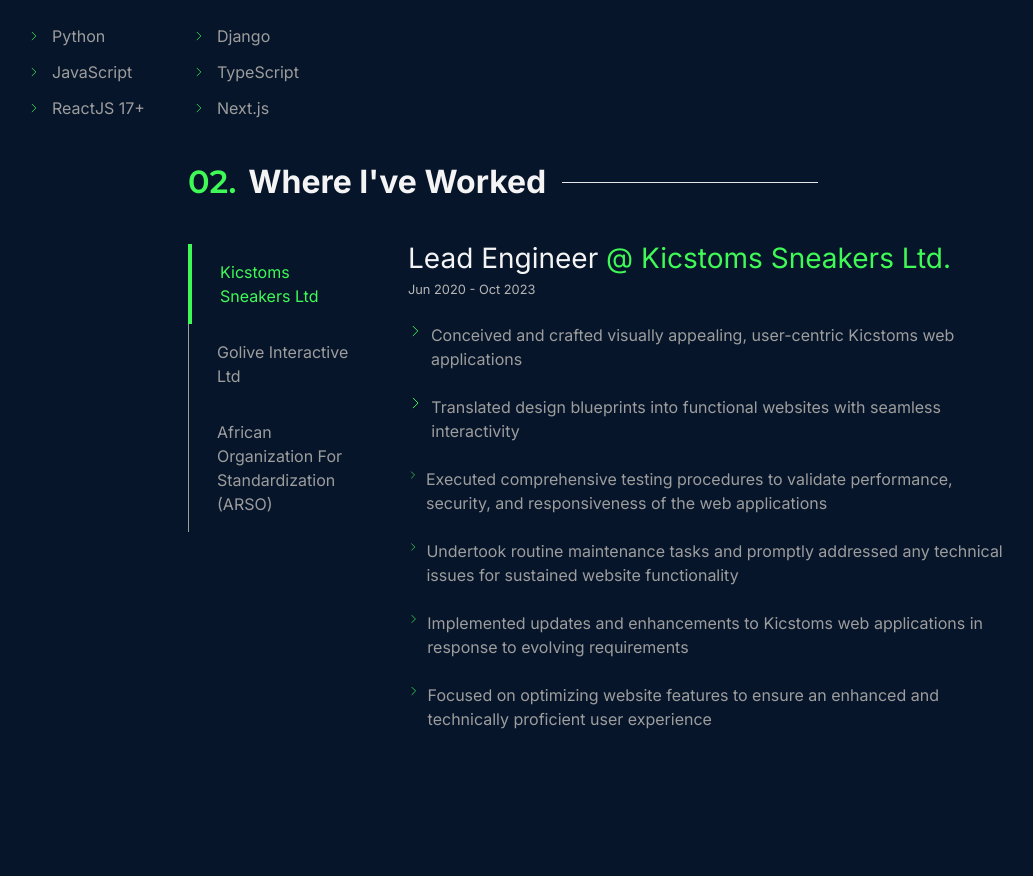
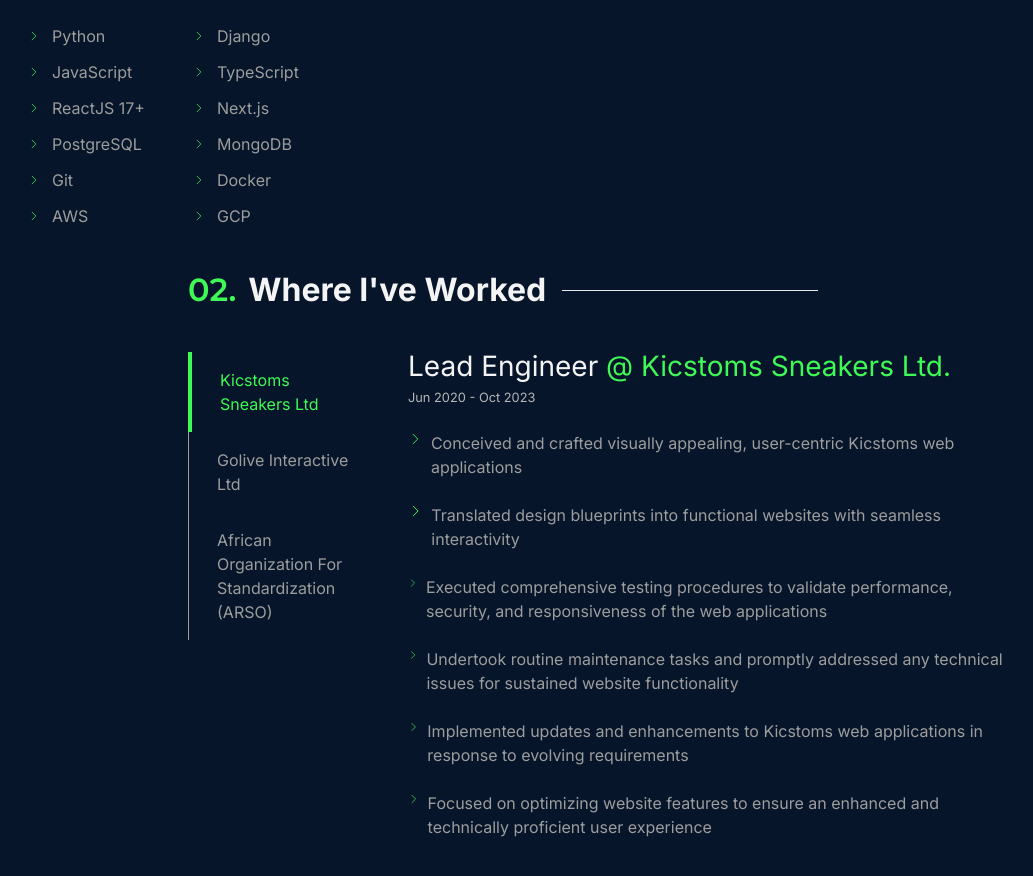
Before and after one commit to Richy-irad/portfolio, a Next.js app: page / in a window 1280 px wide. Shown: the part 1384-2260 px from the top of the page, without its empty margins (132-1165 px from the left). Built offline with nearby package versions, Linux system fonts and the light colour scheme; a web font is replaced by a local one.

Commit message:
Add more skills

```diff
--- a/src/app/page.tsx
+++ b/src/app/page.tsx
@@ -90,6 +90,18 @@
                     <ChevronRightIcon className="w-3 h-3 text-foreground" />
                     ReactJS 17+
                   </div>
+                  <div className="flex gap-3 items-center">
+                    <ChevronRightIcon className="w-3 h-3 text-foreground" />
+                    PostgreSQL
+                  </div>
+                  <div className="flex gap-3 items-center">
+                    <ChevronRightIcon className="w-3 h-3 text-foreground" />
+                    Git
+                  </div>
+                  <div className="flex gap-3 items-center">
+                    <ChevronRightIcon className="w-3 h-3 text-foreground" />
+                    AWS
+                  </div>
                 </div>
                 <div className="flex flex-col gap-3">
                   <div className="flex gap-3 items-center">
@@ -103,6 +115,18 @@
                   <div className="flex gap-3 items-center">
                     <ChevronRightIcon className="w-3 h-3 text-foreground" />
                     Next.js
+                  </div>
+                  <div className="flex gap-3 items-center">
+                    <ChevronRightIcon className="w-3 h-3 text-foreground" />
+                    MongoDB
+                  </div>
+                  <div className="flex gap-3 items-center">
+                    <ChevronRightIcon className="w-3 h-3 text-foreground" />
+                    Docker
+                  </div>
+                  <div className="flex gap-3 items-center">
+                    <ChevronRightIcon className="w-3 h-3 text-foreground" />
+                    GCP
                   </div>
                 </div>
               </div>
```
